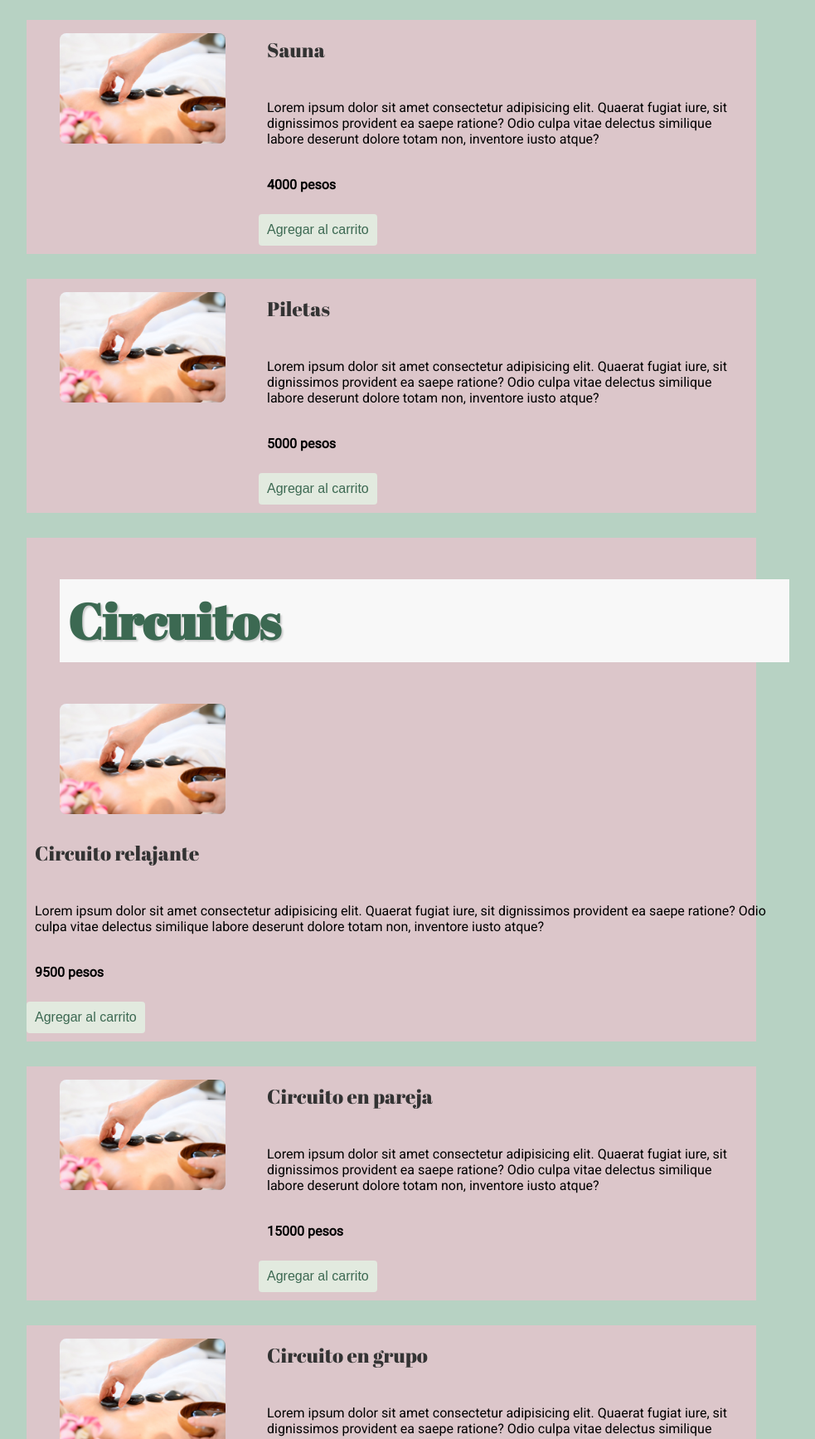
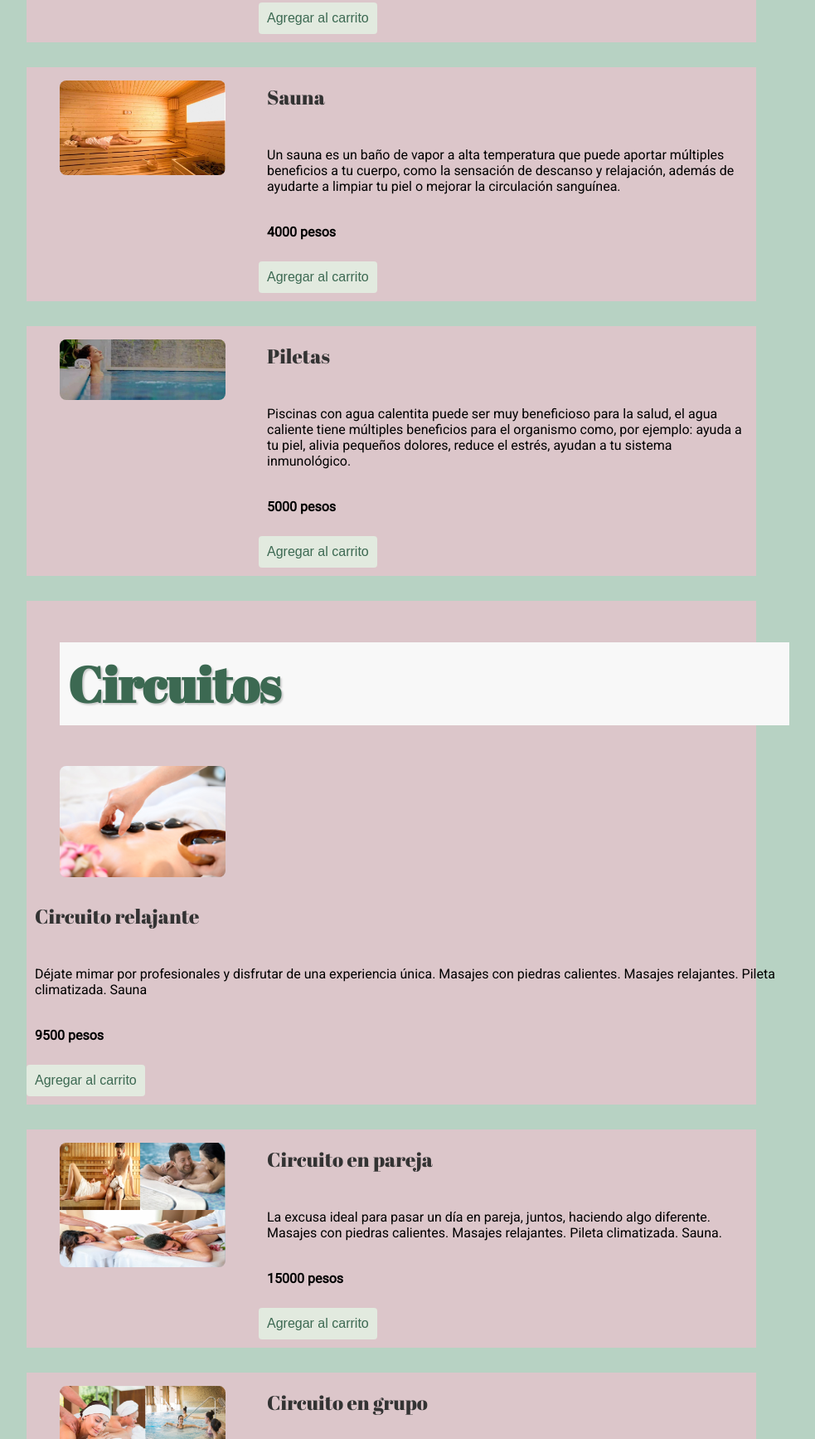
Before and after one commit to catherinearianna/Pagina_web_Spa_Bambu, a plain HTML site: page pages/servicios.html in a window 1280 px wide. Shown: the part 1066-2800 px from the top of the page at 83% size, without its empty margins (66-1049 px from the left). Drawn offline with nearby package versions, Linux system fonts and the light colour scheme.

Commit message:
contenido: imagenes y texto

```diff
--- a/pages/servicios.html
+++ b/pages/servicios.html
@@ -36,14 +36,12 @@
                         <h2>Servicios</h2>
                         <a href="#">
                             <figure class="thumbnail">
-                                <img src="../img/masaje-con-piedras-calientes.jpg" alt="">
+                                <img src="../img/Masajes con piedras calientes.PNG" alt="">
                             </figure>
                         </a>
                         <h3>Masajes con piedras calientes</h3>
-                        <p>Lorem ipsum dolor sit amet consectetur adipisicing elit.
-                        Quaerat fugiat iure, sit dignissimos provident ea saepe ratione?
-                        Odio culpa vitae delectus similique
-                        labore deserunt dolore totam non, inventore iusto atque?</p>
+                        <p>El masaje con piedras calientes es una técnica que combina el masaje terapéutico con la aplicación de piedras volcánicas. Éstas se aplican sobre el cuerpo llevándote a un nivel profundo de relajación como consecuencia de las diferentes temperaturas en las que se encuentran las piedras.
+                            Se utiliza para ayudar a relajar y aliviar los músculos tensos, así como también, los tejidos blandos dañados en todo el cuerpo. </p>
                         <div class="precio">
                             <p>6000 pesos</p>
                         </div>
@@ -53,15 +51,12 @@
                 <article data-aos="fade-up" data-aos-duration="3000" class="tarjeta">
                     <a href="#">
                         <figure class="thumbnail">
-                            <img src="../img/masaje-con-piedras-calientes.jpg" alt="">
+                            <img src="../img/Masajes relajantes.PNG" alt="">
                         </figure>
                     </a>
                     <div class="tarjeta-content">
                         <h3>Masajes relajantes</h3>
-                        <p>Lorem ipsum dolor sit amet consectetur adipisicing elit.
-                        Quaerat fugiat iure, sit dignissimos provident ea saepe ratione?
-                        Odio culpa vitae delectus similique
-                        labore deserunt dolore totam non, inventore iusto atque?</p>
+                        <p>El masaje relajante consiste en la realización de maniobras superficiales en las que la intensidad de la presión es suave y el ritmo lento y reiterativo, de manera que al recibir un contacto repetido y constante, se pierde la sensación de dolor y los músculos se relajan.</p>
                         <div class="precio">
                             <p>5000 pesos</p>
                         </div>
@@ -71,15 +66,12 @@
                 <article  data-aos="fade-up" data-aos-duration="3000"class="tarjeta">
                     <a href="#">
                         <figure class="thumbnail">
-                            <img src="../img/masaje-con-piedras-calientes.jpg" alt="">
+                            <img src="../img/Saunas.PNG" alt="">
                         </figure>
                     </a>
                     <div class="tarjeta-content">
                         <h3>Sauna</h3>
-                        <p>Lorem ipsum dolor sit amet consectetur adipisicing elit.
-                        Quaerat fugiat iure, sit dignissimos provident ea saepe ratione?
-                        Odio culpa vitae delectus similique
-                        labore deserunt dolore totam non, inventore iusto atque?</p>
+                        <p>Un sauna es un baño de vapor a alta temperatura que puede aportar múltiples beneficios a tu cuerpo, como la sensación de descanso y relajación, además de ayudarte a limpiar tu piel o mejorar la circulación sanguínea.</p>
                         <div class="precio">
                             <p>4000 pesos</p>
                         </div>
@@ -89,15 +81,12 @@
                 <article data-aos="fade-up" data-aos-duration="3000" class="tarjeta">
                     <a href="#">
                         <figure class="thumbnail">
-                            <img src="../img/masaje-con-piedras-calientes.jpg" alt="">
+                            <img src="../img/Piletas (de spa).PNG" alt="">
                         </figure>
                     </a>
                     <div class="tarjeta-content">
                         <h3>Piletas</h3>
-                        <p>Lorem ipsum dolor sit amet consectetur adipisicing elit.
-                        Quaerat fugiat iure, sit dignissimos provident ea saepe ratione?
-                        Odio culpa vitae delectus similique
-                        labore deserunt dolore totam non, inventore iusto atque?</p>
+                        <p>Piscinas con agua calentita puede ser muy beneficioso para la salud, el agua caliente tiene múltiples beneficios para el organismo como, por ejemplo: ayuda a tu piel, alivia pequeños dolores, reduce el estrés, ayudan a tu sistema inmunológico.</p>
                         <div class="precio">
                             <p>5000 pesos</p>
                         </div>
@@ -113,10 +102,7 @@
                             </figure>
                         </a>
                         <h3>Circuito relajante</h3>
-                        <p>Lorem ipsum dolor sit amet consectetur adipisicing elit.
-                        Quaerat fugiat iure, sit dignissimos provident ea saepe ratione?
-                        Odio culpa vitae delectus similique
-                        labore deserunt dolore totam non, inventore iusto atque?</p>
+                        <p>Déjate mimar por profesionales y disfrutar de una experiencia única. Masajes con piedras calientes. Masajes relajantes. Pileta climatizada. Sauna </p>
                         <div class="precio">
                             <p>9500 pesos</p>
                         </div>
@@ -126,15 +112,12 @@
                 <article data-aos="fade-up" data-aos-duration="3000" class="tarjeta">
                     <a href="#">
                         <figure class="thumbnail">
-                            <img src="../img/masaje-con-piedras-calientes.jpg" alt="">
+                            <img src="../img/Circuito en pareja 3.PNG" alt="">
                         </figure>
                     </a>
                     <div class="tarjeta-content">
                         <h3>Circuito en pareja</h3>
-                        <p>Lorem ipsum dolor sit amet consectetur adipisicing elit.
-                        Quaerat fugiat iure, sit dignissimos provident ea saepe ratione?
-                        Odio culpa vitae delectus similique
-                        labore deserunt dolore totam non, inventore iusto atque?</p>
+                        <p>La excusa ideal para pasar un día en pareja, juntos, haciendo algo diferente. Masajes con piedras calientes. Masajes relajantes. Pileta climatizada. Sauna.</p>
                         <div class="precio">
                             <p>15000 pesos</p>
                         </div>
@@ -144,15 +127,12 @@
                 <article data-aos="fade-up" data-aos-duration="3000" class="tarjeta">
                     <a href="#">
                         <figure class="thumbnail">
-                            <img src="../img/masaje-con-piedras-calientes.jpg" alt="">
+                            <img src="../img/Circuito en grupo.PNG" alt="">
                         </figure>
                     </a>
                     <div class="tarjeta-content">
                         <h3>Circuito en grupo</h3>
-                        <p>Lorem ipsum dolor sit amet consectetur adipisicing elit.
-                        Quaerat fugiat iure, sit dignissimos provident ea saepe ratione?
-                        Odio culpa vitae delectus similique
-                        labore deserunt dolore totam non, inventore iusto atque?</p>
+                        <p>Disfruta con tus personas favoritas un día de Spa, ya sea para que se reconecten o fortalezcan su amistad de grupo.</p>
                         <div class="precio">
                             <p>30000 pesos</p>
                         </div>
@@ -162,15 +142,12 @@
                 <article data-aos="fade-up" data-aos-duration="3000" class="tarjeta">
                     <a href="#">
                         <figure class="thumbnail">
-                            <img src="../img/masaje-con-piedras-calientes.jpg" alt="">
+                            <img src="../img/Masajes relajantes.PNG" alt="">
                         </figure>
                     </a>
                     <div class="tarjeta-content">
                         <h3>Circuito detox</h3>
-                        <p>Lorem ipsum dolor sit amet consectetur adipisicing elit.
-                        Quaerat fugiat iure, sit dignissimos provident ea saepe ratione?
-                        Odio culpa vitae delectus similique
-                        labore deserunt dolore totam non, inventore iusto atque?</p>
+                        <p>Descansa y volvé renovado. Tenemos las mejores técnicas para que salgas como nuevo. Masajes descontracturantes realizados con cremas a base de uvas y  aceites de semillas de uva.</p>
                         <div class="precio">
                             <p>8500 pesos</p>
                         </div>
```
Also changed, not shown: index.html (+2 -4 lines), pages/galeria.html (+4 -4 lines), img/Circuito en grupo.PNG (added), img/Circuito en pareja 3.PNG (added), img/Masajes con piedras calientes.PNG (added), img/Masajes relajantes.PNG (added), img/Piletas (de spa).PNG (added), img/Saunas.PNG (added), img/espiritu-spa-5.jpg (added), img/piletaconamigos.jpg (added).
